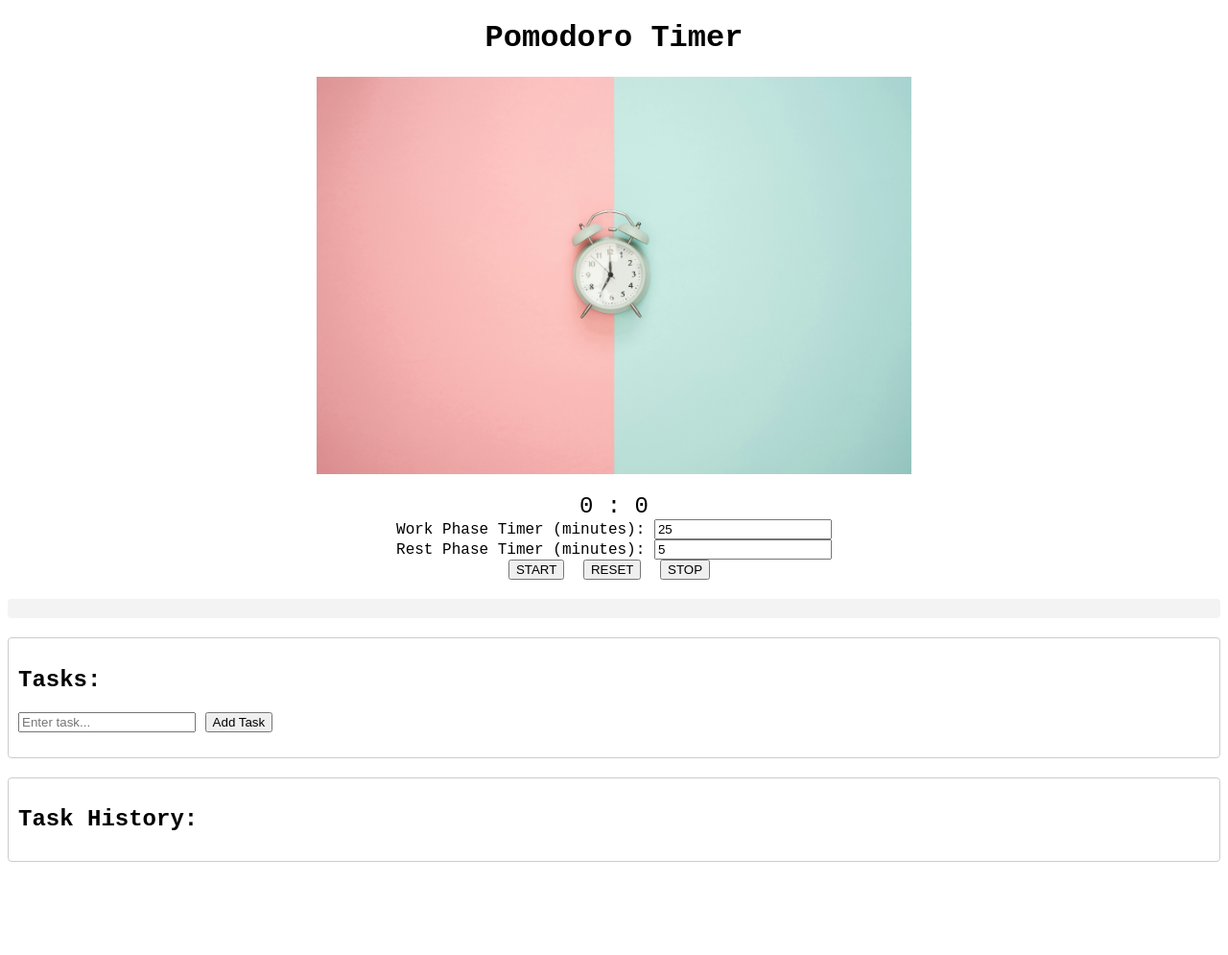
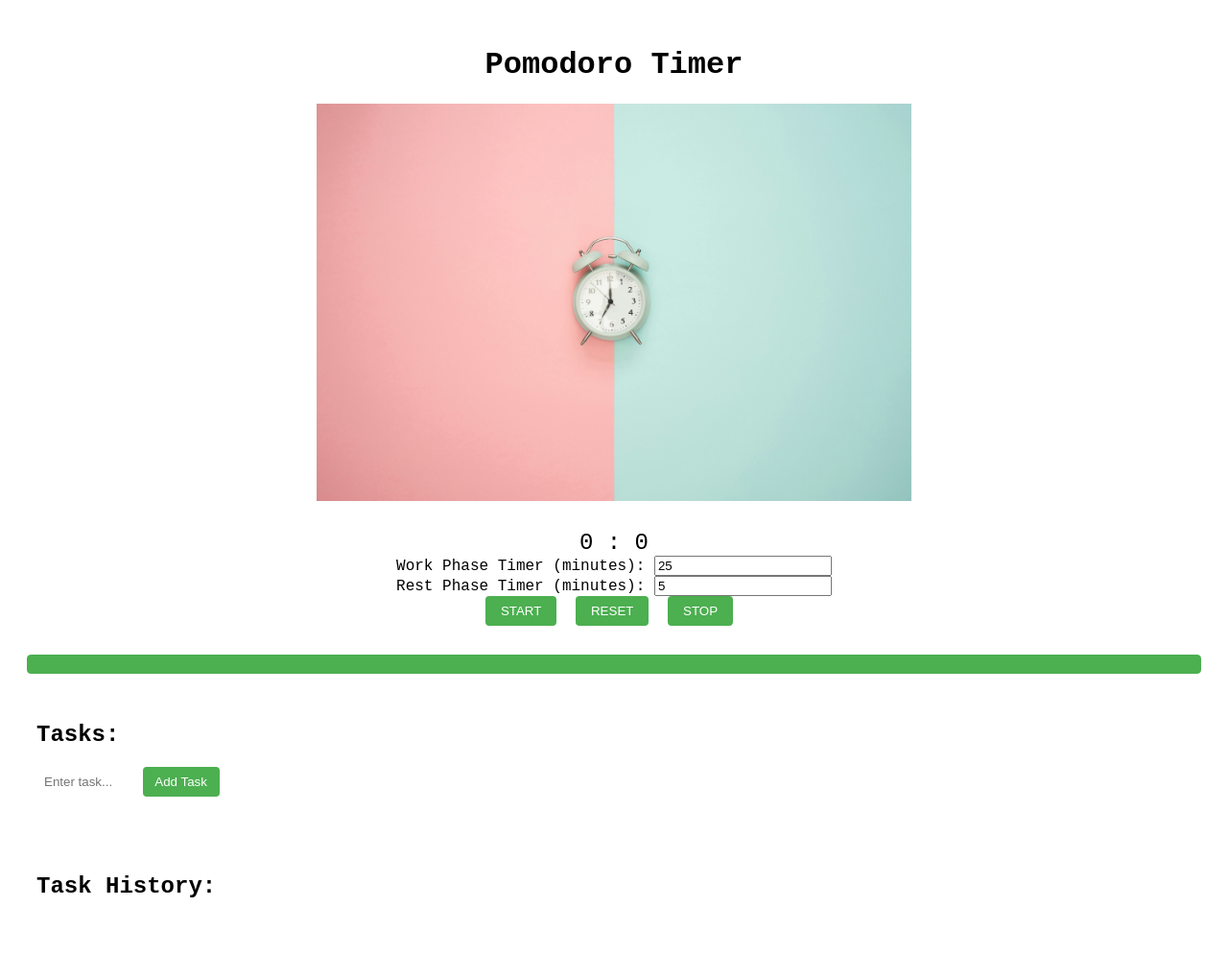
Before and after one commit to KanishkD2022/Pomodoro-GDSC, a Flask app: page / in a window 1280 px wide. Shown: the whole page at 96% size. Before the commit the page ends 898 px from the top, so only its background shows below. Run offline with Flask 3, Linux system fonts and the light colour scheme.

Commit message:
improved the progress bar, fixed some slight errors and other misc. stuff

```diff
--- a/templates/index.html
+++ b/templates/index.html
@@ -5,6 +5,10 @@
   <style>
     body {
       font-family: Courier New, monospace;
+      background-repeat: no-repeat;
+      background-size: cover;
+      transition: background-image 0.5s ease; /* Smooth transition */
+      padding: 20px; /* Add padding for separation */
     }
     h1 {
       text-align: center;
@@ -17,41 +21,74 @@
     .timer-container {
       margin-top: 20px;
       text-align: center; /* Center the timer */
+      background-color: rgba(255, 255, 255, 0.5); /* Translucent white background */
+      padding: 10px; /* Add padding for separation */
+      border-radius: 8px; /* Rounded corners */
     }
     .timer-container button {
       margin-right: 10px;
+      padding: 8px 16px; /* Add padding for buttons */
+      border: none; /* Remove border */
+      background-color: #4caf50; /* Green color */
+      color: white; /* White text color */
+      border-radius: 4px; /* Rounded corners */
+      cursor: pointer;
     }
     .time-container {
       font-size: 24px; /* Increase the font size of the timer */
     }
     .task-container {
       margin-top: 20px;
-      border: 1px solid #ccc;
       padding: 10px;
       border-radius: 4px;
+      background-color: rgba(255, 255, 255, 0.5); /* Translucent white background */
     }
-    .task-container input[type="number"] {
+    .task-container input[type="number"],
+    .task-container input[type="text"],
+    .task-container button {
       margin-bottom: 5px;
       width: 80px;
+      padding: 8px; /* Add padding for text boxes and buttons */
+      border: none; /* Remove border */
+      background-color: rgba(255, 255, 255, 0.8); /* Slightly more opaque background */
+      border-radius: 4px; /* Rounded corners */
+    }
+    .task-container button {
+      background-color: #4caf50; /* Green color */
+      color: white; /* White text color */
+      margin-left: 5px; /* Add margin between buttons */
+      margin-right: 5px; /* Add margin between buttons */
     }
     .task-history {
       margin-top: 20px;
-      border: 1px solid #ccc;
       padding: 10px;
       border-radius: 4px;
+      background-color: rgba(255, 255, 255, 0.5); /* Translucent white background */
+    }
+    .task-history button {
+      margin-left: 5px; /* Add margin between buttons */
+      margin-right: 5px; /* Add margin between buttons */
+      padding: 8px 16px; /* Add padding for buttons */
+      border: none; /* Remove border */
+      background-color: #4caf50; /* Green color */
+      color: white; /* White text color */
+      border-radius: 4px; /* Rounded corners */
+      cursor: pointer;
     }
     .progress-bar-container {
       width: 100%;
       height: 20px;
-      background-color: #f3f3f3;
+      background-color: rgba(255, 255, 255, 0.5); /* Translucent white background */
       margin: 20px auto;
       border-radius: 4px;
+      overflow: hidden; /* Hide overflow for rounded corners */
     }
     .progress-bar {
       height: 100%;
       background-color: #4caf50;
       border-radius: 4px;
-      width: 0; /* Initially zero width */
+      width: 100%; /* Initially full width */
+      transition: width 0.5s ease; /* Smooth transition */
     }
   </style>
 </head>
@@ -84,6 +121,7 @@
   <div class="task-history">
     <h2>Task History:</h2>
     <ul id="completedTaskList"></ul>
+
   </div>
   <script>
     let timerInterval;
@@ -101,12 +139,15 @@
     const taskList = document.getElementById('taskList');
     const completedTaskList = document.getElementById('completedTaskList');
     const progressBar = document.getElementById('progress-bar');
+    const revertButton = document.getElementById('revert-task');
+    const clearHistoryButton = document.getElementById('clear-history');
 
     function startTimer(workDuration, restDuration) {
       totalSeconds = isWorkPhase ? workDuration * 60 : restDuration * 60;
       timerInterval = setInterval(updateTimer, 1000);
       workTimeInput.disabled = true;
       restTimeInput.disabled = true;
+      updateBackgroundColor(); // Update background color initially
     }
 
     function stopTimer() {
@@ -127,14 +168,13 @@
       if (totalSeconds <= 0) {
         clearInterval(timerInterval);
         if (isWorkPhase) {
-          showNotification('Work Phase Over', 'Time to take a rest!');
           isWorkPhase = false;
           startTimer(parseInt(restTimeInput.value), parseInt(workTimeInput.value));
         } else {
-          showNotification('Rest Phase Over', 'Back to work!');
           isWorkPhase = true;
           startTimer(parseInt(workTimeInput.value), parseInt(restTimeInput.value));
         }
+        updateBackgroundColor(); // Update background color when phase changes
       } else {
         totalSeconds--;
         updateTimerDisplay();
@@ -150,7 +190,12 @@
     }
 
     function updateProgressBar() {
-      const progress = ((isWorkPhase ? parseInt(workTimeInput.value) : parseInt(restTimeInput.value)) * 60 - totalSeconds) / ((isWorkPhase ? parseInt(workTimeInput.value) : parseInt(restTimeInput.value)) * 60) * 100;
+      let progress;
+      if (isWorkPhase) {
+        progress = (totalSeconds / (parseInt(workTimeInput.value) * 60)) * 100;
+      } else {
+        progress = 100 - ((totalSeconds / (parseInt(restTimeInput.value) * 60)) * 100);
+      }
       progressBar.style.width = progress + '%';
     }
 
@@ -177,15 +222,11 @@
       }
     }
 
-    function showNotification(title, body) {
-      if ('Notification' in window && Notification.permission === 'granted') {
-        new Notification(title, { body: body });
-      } else if ('Notification' in window && Notification.permission !== 'denied') {
-        Notification.requestPermission().then(function (permission) {
-          if (permission === 'granted') {
-            new Notification(title, { body: body });
-          }
-        });
+    function updateBackgroundColor() {
+      if (isWorkPhase) {
+        document.body.style.backgroundColor = '#444'; // Dark grey during work phase
+      } else {
+        document.body.style.backgroundColor = '#eee'; // Light grey during rest phase
       }
     }
 
@@ -208,13 +249,18 @@
       task.style.textDecoration = 'line-through';
       taskList.removeChild(task);
       completedTaskList.appendChild(task);
+
+      if (completedTaskList.children.length > 0) {
+        revertButton.style.display = 'inline-block'; // Show revert button if task history is not empty
+        clearHistoryButton.style.display = 'inline-block'; // Show clear history button if task history is not empty
+      }
     }
 
     function removeTask(task) {
       task.remove();
     }
 
-    function replaceTask(task) {
+    function revertTask(task) {
       const completeButton = task.querySelector('.complete-task');
       if (completeButton) {
         completeButton.removeAttribute('disabled');
@@ -230,6 +276,17 @@
       task.style.textDecoration = 'none';
       completedTaskList.removeChild(task);
       taskList.appendChild(task);
+
+      if (completedTaskList.children.length === 0) {
+        revertButton.style.display = 'none'; // Hide revert button if task history is empty
+        clearHistoryButton.style.display = 'none'; // Hide clear history button if task history is empty
+      }
+    }
+
+    function clearHistory() {
+      completedTaskList.innerHTML = ''; // Clear task history
+      revertButton.style.display = 'none'; // Hide revert button
+      clearHistoryButton.style.display = 'none'; // Hide clear history button
     }
 
     addTaskButton.addEventListener('click', addTask);
@@ -242,7 +299,13 @@
         removeTask(event.target.parentNode);
       }
       if (event.target.classList.contains('remove-task')) {
-        replaceTask(event.target.parentNode);
+        revertTask(event.target.parentNode);
+      }
+      if (event.target.classList.contains('revert-task')) {
+        revertTask(event.target.parentNode);
+      }
+      if (event.target.classList.contains('clear-history')) {
+        clearHistory();
       }
     });
 
```
